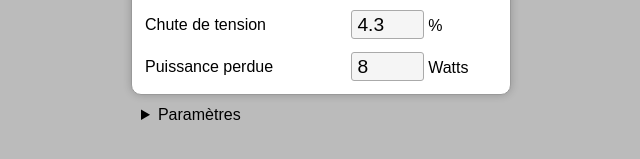
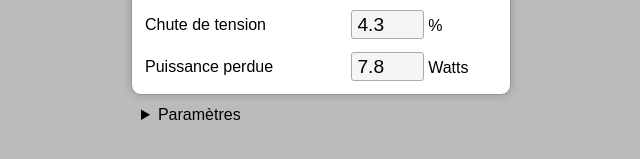
Before and after one commit to dimccc/dimccc.github.io, a plain HTML site: page index.html in a window 1280 px wide. Shown: the part 381-540 px from the top of the page, 319-959 px from the left. Drawn offline with Linux system fonts and the light colour scheme.

Commit message:
Update index.html

```diff
--- a/index.html
+++ b/index.html
@@ -151,7 +151,7 @@ td[colspan="2"] {
 		</tr>
 		<tr>
 				<th><label for="power_lost">Puissance perdue</label></th>
-				<td><input onchange="compute(this)" oninput="this.reportValidity()" required id="power_lost" aria-live="polite" type="number" min="0.1" step=".1" max="9" value="8"> Watts</td>
+				<td><input onchange="compute(this)" oninput="this.reportValidity()" required id="power_lost" aria-live="polite" type="number" min="0.1" step=".1" max="9" value="7.8"> Watts</td>
 		</tr>
 	</table>
 </form>
```
